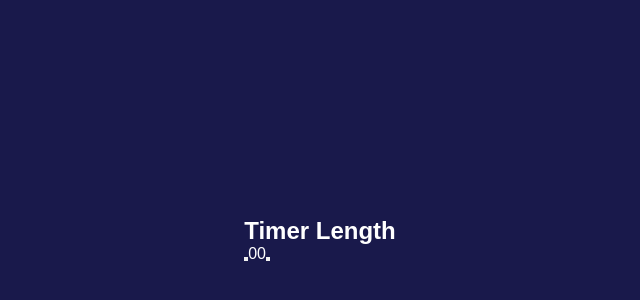
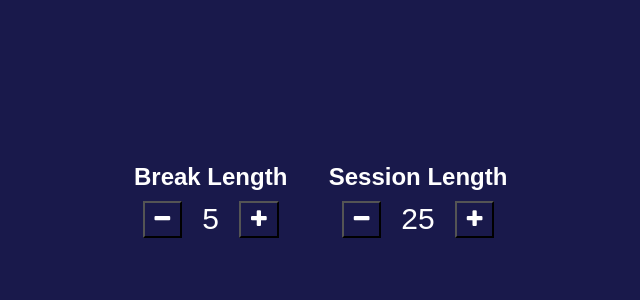
Before and after one commit to Bre323/Pomodoro, a React (Create React App) app: page / in a window 1280 px wide. Shown: the part 160-460 px from the top of the page, without its empty margins (320-960 px from the left). Built offline with nearby package versions, Linux system fonts and the light colour scheme.

Commit message:
SetTimer component finished

```diff
--- a/public/index.html
+++ b/public/index.html
@@ -4,6 +4,7 @@
         <meta charset="UTF-8">
         <meta http-equiv="X-UA-Compatible" content="IE=edge">
         <meta name="viewport" content="width=device-width, initial-scale=1.0">
+        <link rel="stylesheet" href="https://maxcdn.bootstrapcdn.com/font-awesome/4.3.0/css/font-awesome.min.css">
         <meta name="description" content="Pomodoro made with React">
         <title>Pomodoro</title>
     </head>
--- a/src/App.js
+++ b/src/App.js
@@ -1,10 +1,39 @@
 import React from "react";
 import SetTimer from "./components/SetTimer";
 
+
 const App = () => {
+    const [breakCount, setBreakCount] = React.useState(5);
+    const [sessionCount, setSessionCount] = React.useState(25);
+
+
+    const handleBreakDecrease = () => {}
+    const handleBreakIncrease = () => {}
+    const handleSessionDecrease = () => {}
+    const handleSessionIncrease = () => {}
+
+
+    const breakProps = {
+        title: "Break",
+        count: breakCount,
+        handleDecrease: handleBreakDecrease,
+        handleIncrease: handleBreakIncrease
+    }
+
+    const sessionProps = {
+        title: "Session",
+        count: sessionCount,
+        handleDecrease: handleSessionDecrease,
+        handleIncrease: handleSessionIncrease
+    }
+
+
     return (
         <div>
-            <SetTimer />
+            <div className="timers">
+                <SetTimer {...breakProps} />
+                <SetTimer {...sessionProps} />
+            </div>
         </div>
     )
 }
--- a/src/components/SetTimer.js
+++ b/src/components/SetTimer.js
@@ -2,20 +2,22 @@ import React from "react";
 import "../styles/SetTimer.css";
 
 
-const SetTimer = () => {
+const SetTimer = ({ title, count, handleDecrease, handleIncrease }) => {
+    const id = title.toLowerCase
+
     return (
         <div className="timer-container">
-            <h2>Timer Length</h2>
+            <h2 id={`${id}-label`}>{title} Length</h2>
 
             <div className="buttons-wrapper">
-                <button>
-                    <i className="fas fa-minus" />
+                <button id={`${id}-decrement`} onClick={handleDecrease}>
+                    <i className="fa fa-minus" />
                 </button>
 
-                <span>00</span>
+                <span id={`${id}-length`}>{count}</span>
 
-                <button>
-                    <i className="fas fa-plus" />
+                <button id={`${id}-increment`} onClick={handleIncrease}>
+                    <i className="fa fa-plus" />
                 </button>
             </div>
         </div>
--- a/src/index.css
+++ b/src/index.css
@@ -13,3 +13,9 @@ body {
     color: #fff;
     min-height: 100vh;
 }
+
+.timers {
+    display: flex;
+    justify-content: center;
+    align-items: center;
+}
--- a/src/styles/SetTimer.css
+++ b/src/styles/SetTimer.css
@@ -0,0 +1,35 @@
+.timer-container {
+    margin: -20px 20px 50px
+}
+
+.timer-container h2 {
+    text-align: center;
+}
+
+.buttons-wrapper {
+    display: flex;
+    justify-content: center;
+    align-items: center;
+}
+
+.buttons-wrapper span {
+    font-size: 30px;
+    margin: 0 10px;
+}
+
+button {
+    background-color: transparent;
+    font-size: 20px;
+    color: #fff;
+    cursor: pointer;
+    margin: 10px;
+    padding: 5px 10px;
+}
+
+button:hover {
+    background-color: #111;
+}
+
+button:active {
+    background-color: #333;
+}
```
